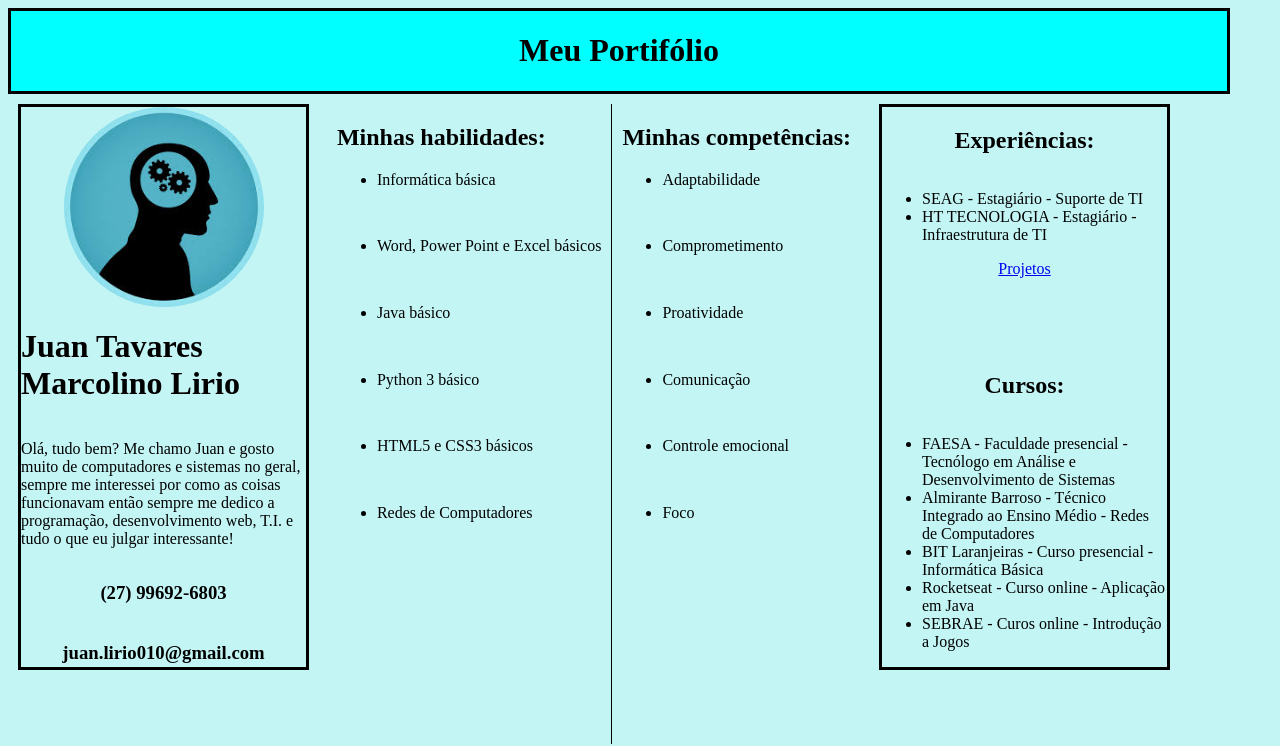
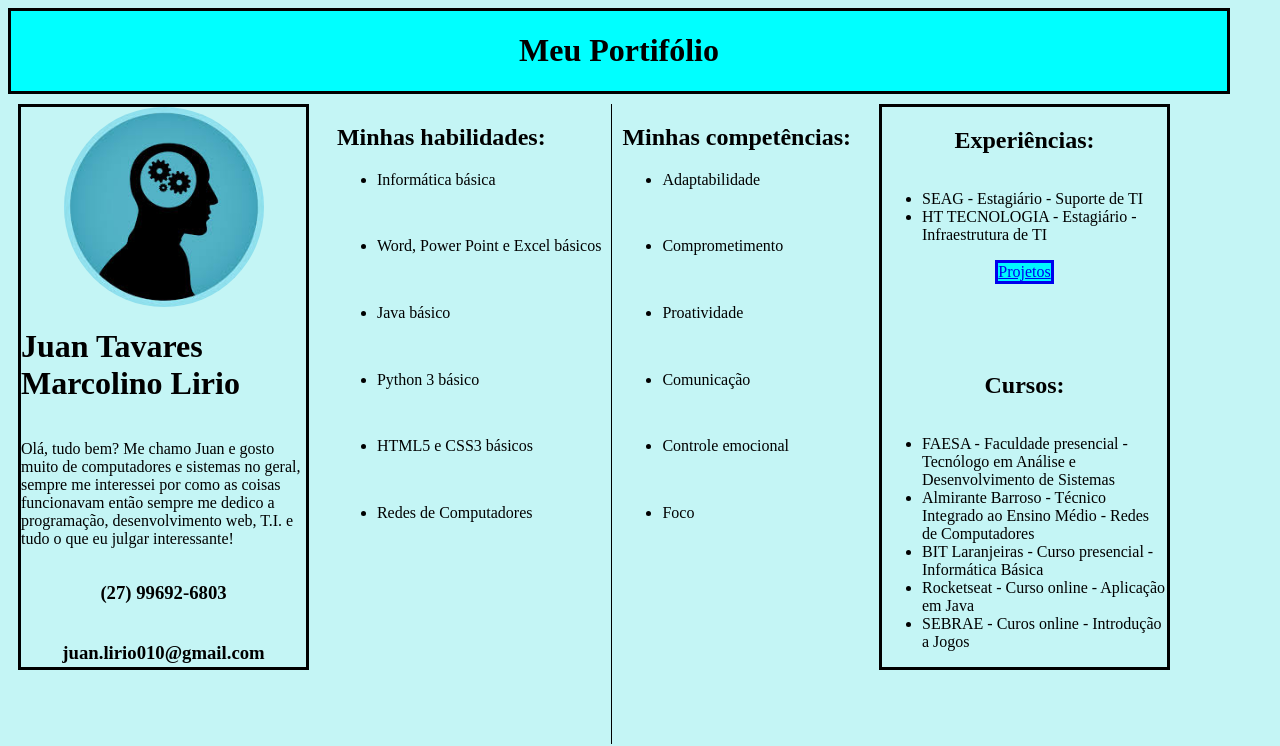
Before and after one commit to juant-tavares/curriculo, a plain HTML site: page index.html in a window 1280 px wide. Shown: the top 746 px of the page. Drawn offline with Linux system fonts and the light colour scheme.

Commit message:
Update index.html
Ajustei o caminho para página de projetos

```diff
--- a/index.html
+++ b/index.html
@@ -151,7 +151,7 @@
                         <li>SEAG - Estagiário - Suporte de TI</li>
                         <li>HT TECNOLOGIA - Estagiário - Infraestrutura de TI</li>
                     </ul>
-                    <a href="/projetos.html">Projetos</a>
+                    <a href="projetos.html" class="projects">Projetos</a>
                 </div>
                 <div class="courses">
                     <h2>Cursos:</h2>
```
